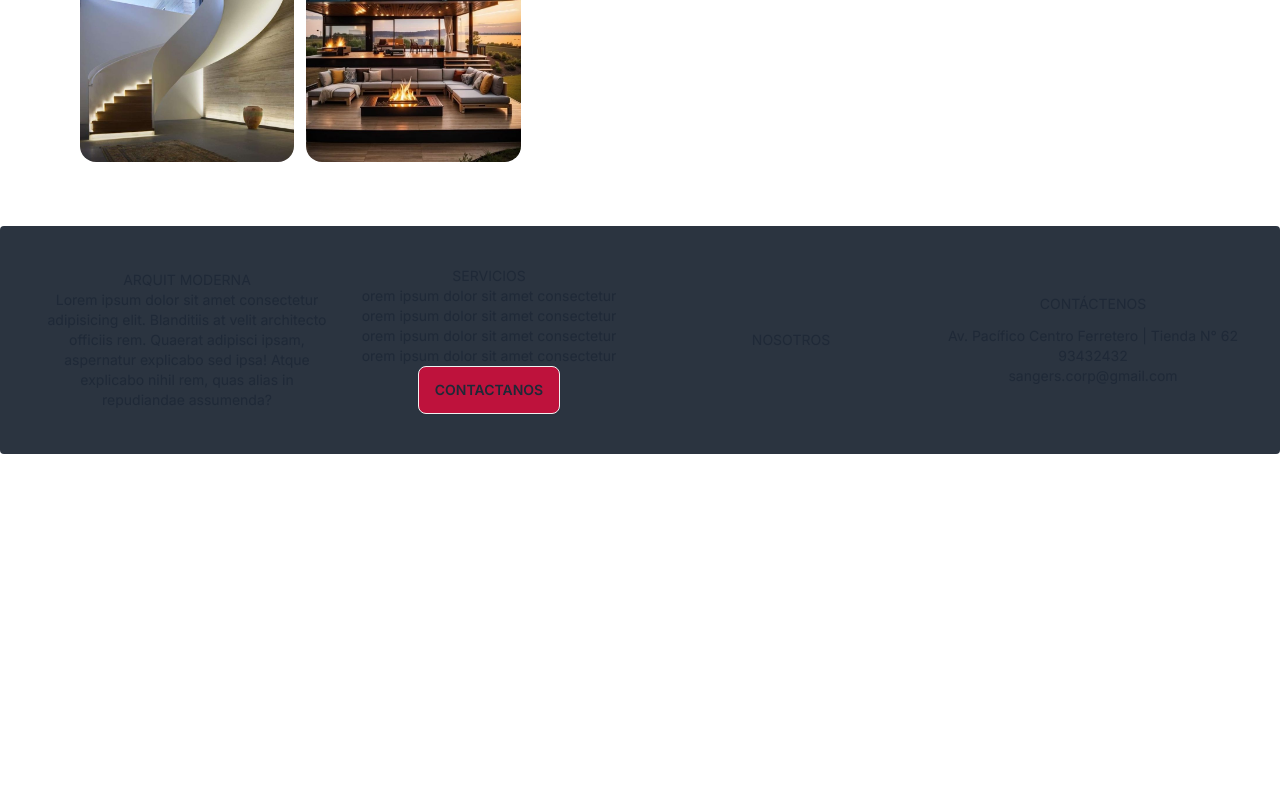
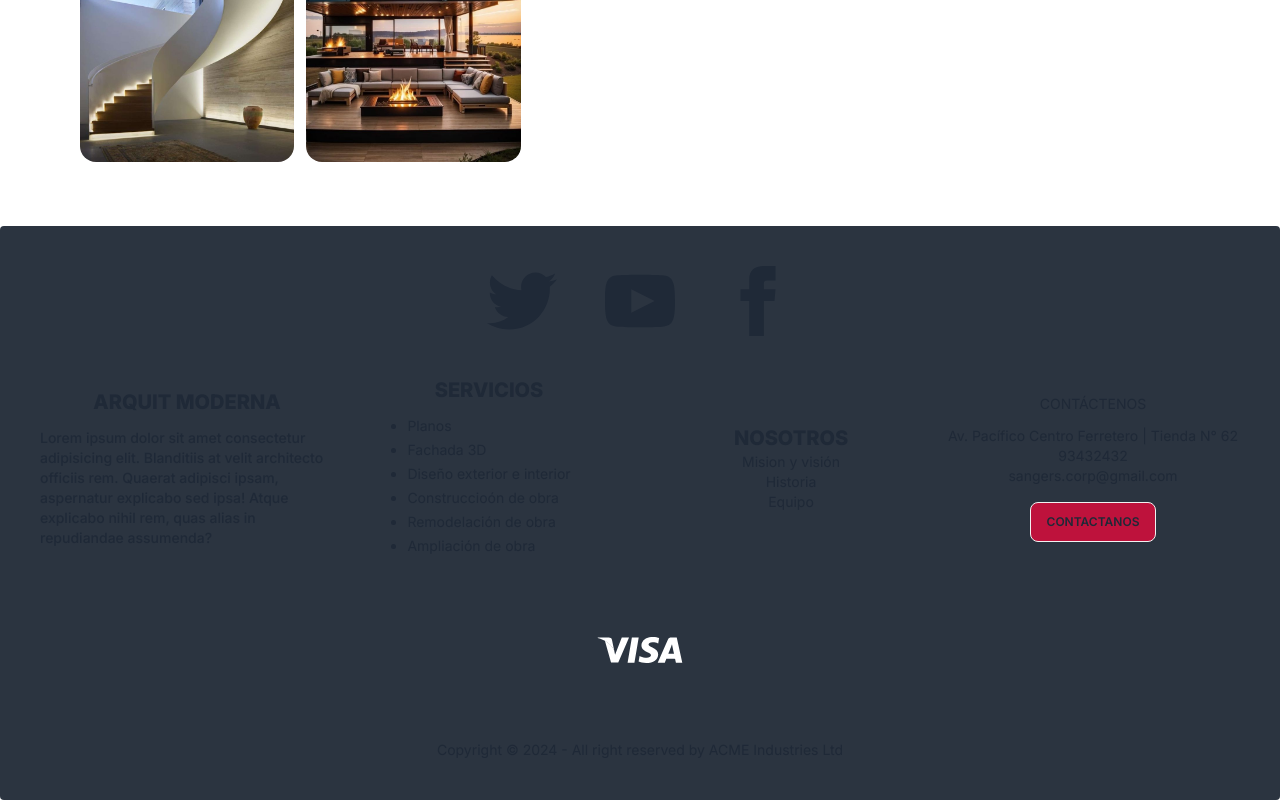
Before and after one commit to Johan-Lopez-Torres/arquit-moderna-internship, a Next.js app: page /servicios/planos in a window 1280 px wide. Shown: the part 884-1684 px from the top of the page. Before the commit the page ends 1338 px from the top, so only its background shows below. Built offline with nearby package versions, Linux system fonts and the light colour scheme.

Commit message:
footer payment

```diff
--- a/src/app/components/Footer.tsx
+++ b/src/app/components/Footer.tsx
@@ -1,6 +1,51 @@
 import Link from "next/link";
 import React from "react";
-import styles from "./styles-component/Footer.module.scss"
+import styles from "./styles-component/Footer.module.scss";
+
+const servicios = [
+  {
+    id: 1,
+    nombre: "Planos",
+  },
+  {
+    id: 2,
+    nombre: "Fachada 3D",
+  },
+  {
+    id: 3,
+    nombre: "Diseño exterior e interior",
+  },
+  {
+    id: 4,
+    nombre: "Construccioón de obra",
+  },
+  {
+    id: 5,
+    nombre: "Remodelación de obra",
+  },
+  {
+    id: 6,
+    nombre: "Ampliación de obra",
+  },
+];
+
+const contactoInfo = [
+  {
+    id: 1,
+    nombre: "Av. Pacífico Centro Ferretero | Tienda N° 62",
+  },
+  {
+    id: 2,
+    nombre: "93432432",
+  },
+  {
+    id: 3,
+    nombre: "sangers.corp@gmail.com",
+  },
+];
+
+const description: String =
+  "Lorem ipsum dolor sit amet consectetur adipisicing elit. Blanditiis at velit architecto officiis rem. Quaerat adipisci ipsam, aspernatur explicabo sed ipsa! Atque explicabo nihil rem, quas alias in repudiandae assumenda?";
 
 const Footer = () => {
   return (
@@ -8,48 +53,113 @@ const Footer = () => {
       <footer
         className={`bg-neutral footer footer-center p-10  text-base-content rounded bg mt-10`}
       >
+        <nav className="">
+          <div className="grid grid-flow-col gap-4">
+            <a>
+              <svg
+                xmlns="http://www.w3.org/2000/svg"
+                width="70"
+                height="70"
+                viewBox="0 0 24 24"
+                className="fill-current"
+              >
+                <path d="M24 4.557c-.883.392-1.832.656-2.828.775 1.017-.609 1.798-1.574 2.165-2.724-.951.564-2.005.974-3.127 1.195-.897-.957-2.178-1.555-3.594-1.555-3.179 0-5.515 2.966-4.797 6.045-4.091-.205-7.719-2.165-10.148-5.144-1.29 2.213-.669 5.108 1.523 6.574-.806-.026-1.566-.247-2.229-.616-.054 2.281 1.581 4.415 3.949 4.89-.693.188-1.452.232-2.224.084.626 1.956 2.444 3.379 4.6 3.419-2.07 1.623-4.678 2.348-7.29 2.04 2.179 1.397 4.768 2.212 7.548 2.212 9.142 0 14.307-7.721 13.995-14.646.962-.695 1.797-1.562 2.457-2.549z"></path>
+              </svg>
+            </a>
+            <a className="mx-8">
+              <svg
+                xmlns="http://www.w3.org/2000/svg"
+                width="70"
+                height="70"
+                viewBox="0 0 24 24"
+                className="fill-current"
+              >
+                <path d="M19.615 3.184c-3.604-.246-11.631-.245-15.23 0-3.897.266-4.356 2.62-4.385 8.816.029 6.185.484 8.549 4.385 8.816 3.6.245 11.626.246 15.23 0 3.897-.266 4.356-2.62 4.385-8.816-.029-6.185-.484-8.549-4.385-8.816zm-10.615 12.816v-8l8 3.993-8 4.007z"></path>
+              </svg>
+            </a>
+            <a>
+              <svg
+                xmlns="http://www.w3.org/2000/svg"
+                width="70"
+                height="70"
+                viewBox="0 0 24 24"
+                className="fill-current"
+              >
+                <path d="M9 8h-3v4h3v12h5v-12h3.642l.358-4h-4v-1.667c0-.955.192-1.333 1.115-1.333h2.885v-5h-3.808c-3.596 0-5.192 1.583-5.192 4.615v3.385z"></path>
+              </svg>
+            </a>
+          </div>
+        </nav>
+
         <div className="grid grid-cols-4 ">
           <div className="">
-            <h1>ARQUIT MODERNA</h1>
-            <p>
-              Lorem ipsum dolor sit amet consectetur adipisicing elit.
-              Blanditiis at velit architecto officiis rem. Quaerat adipisci
-              ipsam, aspernatur explicabo sed ipsa! Atque explicabo nihil rem,
-              quas alias in repudiandae assumenda?
-            </p>
+            <h1 className="mb-3 font-extrabold text-xl">ARQUIT MODERNA</h1>
+            <p className="text-left font-medium">{description}</p>
           </div>
           <div>
             <div className="servicios y contacto">
-              <div className="servicos">
-                <h1>SERVICIOS</h1>
-                <ul>
-                  <li>orem ipsum dolor sit amet consectetur</li>
-                  <li>orem ipsum dolor sit amet consectetur</li>
-                  <li>orem ipsum dolor sit amet consectetur</li>
-                  <li>orem ipsum dolor sit amet consectetur</li>
+              <div className="">
+                <h1 className="font-extrabold text-xl mb-3">SERVICIOS</h1>
+                <ul className="text-left list-disc">
+                  {servicios.map((servicio) => (
+                    <li className="mb-1" key={servicio.id}>
+                      <Link href={`/servicios/${servicio.nombre}`}>
+                        <h2>{servicio.nombre}</h2>
+                      </Link>
+                    </li>
+                  ))}
                 </ul>
-              </div>
-              <div className="contacto">
-                <button className="btn bg-rose-700"> CONTACTANOS</button>
               </div>
             </div>
           </div>
-          <div>NOSOTROS</div>
-          <div className="flex flex-col content-around">
-              <h1 className="mb-3">CONTÁCTENOS</h1>
-            <ul >
-              <li>
-                <a href="">Av. Pacífico Centro Ferretero | Tienda N° 62</a>
-              </li>
-              <li>
-                <a href="">93432432</a>
-              </li>
-              <li>
-                <a>sangers.corp@gmail.com</a>
-              </li>
+          <div>
+            <h1 className="font-extrabold text-xl ">NOSOTROS</h1>
+            <ul>
+              <li>Mision y visión</li>
+              <li>Historia</li>
+              <li>Equipo</li>
+              <li></li>
             </ul>
           </div>
+          <div className="flex flex-col content-around">
+            <h1 className="mb-3">CONTÁCTENOS</h1>
+            <ul className="mb-4">
+              {contactoInfo.map((contacto) => (
+                <li key={contacto.id}>
+                  <Link href={`/nosotros/${contacto.nombre}`}>
+                    <h2>{contacto.nombre} </h2>
+                  </Link>
+                </li>
+              ))}
+            </ul>
+            <div className="contacto">
+              <button className="btn bg-rose-700 min-h-min h-10 text-xs">
+                {" "}
+                CONTACTANOS
+              </button>
+            </div>
+          </div>
         </div>
+        <svg
+          enable-background="new 0 0 780 500"
+          height="100"
+          viewBox="0 0 780 500"
+          width="100"
+          xmlns="http://www.w3.org/2000/svg"
+        >
+          <path
+            d="m293.2 348.73 33.359-195.76h53.358l-33.384 195.76zm246.11-191.54c-10.569-3.966-27.135-8.222-47.821-8.222-52.726 0-89.863 26.551-90.181 64.604-.297 28.129 26.515 43.822 46.754 53.185 20.771 9.598 27.752 15.716 27.652 24.283-.133 13.123-16.586 19.115-31.924 19.115-21.355 0-32.701-2.967-50.225-10.273l-6.878-3.111-7.487 43.822c12.463 5.467 35.508 10.199 59.438 10.445 56.09 0 92.502-26.248 92.916-66.885.199-22.27-14.016-39.215-44.801-53.188-18.65-9.056-30.072-15.099-29.951-24.269 0-8.137 9.668-16.838 30.56-16.838 17.446-.271 30.088 3.534 39.936 7.5l4.781 2.259zm137.31-4.223h-41.23c-12.772 0-22.332 3.486-27.94 16.234l-79.245 179.4h56.031s9.159-24.121 11.231-29.418c6.123 0 60.555.084 68.336.084 1.596 6.854 6.492 29.334 6.492 29.334h49.512l-43.187-195.64zm-65.417 126.41c4.414-11.279 21.26-54.724 21.26-54.724-.314.521 4.381-11.334 7.074-18.684l3.606 16.878s10.217 46.729 12.353 56.527h-44.293zm-363.3-126.41-52.239 133.5-5.565-27.129c-9.726-31.274-40.025-65.157-73.898-82.12l47.767 171.2 56.455-.063 84.004-195.39-56.524-.001"
+            fill="white"
+          />
+          <path
+            d="m146.92 152.96h-86.041l-.682 4.073c66.939 16.204 111.23 55.363 129.62 102.42l-18.709-89.96c-3.229-12.396-12.597-16.096-24.186-16.528"
+            fill="white"
+          />
+        </svg>
+
+        <aside>
+          <p>Copyright © 2024 - All right reserved by ACME Industries Ltd</p>
+        </aside>
       </footer>
     </>
   );
--- a/src/app/components/Navbar.tsx
+++ b/src/app/components/Navbar.tsx
@@ -4,6 +4,106 @@ import Link from "next/link";
 
 const servicios: string = "servicios";
 const planos: string = "servicios/planos";
+
+const servicio=[
+  {
+    id:1,
+    name:"FACHADA 3D",
+    url:"servicios/fachada"
+  },
+  {
+    id:2,
+    name:"DISEÑO EXTERIOR E INTERIOR",
+    url:"servicios/diseno"
+  },
+  {
+    id:3,
+    name:"CONSTRUCCIÓN DE OBRA",
+    url:"servicios/construccion"
+  },
+  {
+    id:4,
+    name:"REMODELACIÓN DE OBRA",
+    url:"servicios/remodelacion"
+  },
+  {
+    id:5,
+    name:"AMPLIACIÓN DE OBRA",
+    url:"servicios/ampliacion"
+  }
+]
+
+
+const planosServicios = [
+  {
+    id: 1,
+    name: "DISTRIBUCIÓN",
+    url: "servicios/planos/distribucion",
+  },
+  {
+    id: 2,
+    name: "CORTES Y ELEVACIONES",
+    url: "servicios/planos/cortes-elevaciones",
+  },
+  {
+    id: 3,
+    name: "INSTALACIÓN SANITARIA (AGUA)",
+    url: "servicios/planos/instalacion-sanitaria-agua",
+  },
+  {
+    id: 4,
+    name: "INSTALACIÓN SANITARIA (DESAGUE)",
+    url: "servicios/planos/instalacion-sanitaria-desague",
+  },
+  {
+    id: 5,
+    name: "INSTALACIÓN ELÉCTRICA",
+    url: "servicios/planos/instalacion-electrica",
+  },
+  {
+    id: 6,
+    name: "ESTRUCTURA - CIMENTACIÓN",
+    url: "servicios/planos/estructura-cimentacion",
+  },
+  {
+    id: 7,
+    name: "ESTRUCTURA - ALIGERADO",
+    url: "servicios/planos/estructura-aligerado",
+  },
+];
+
+const navbarData = [
+  {
+    id: 1,
+    name: "INICIO",
+    url: "/",
+  },
+  {
+    id: 2,
+    name: "SERVICIOS",
+    url: "/servicios",
+  },
+  {
+    id: 3,
+    name: "NOSOTROS",
+    url: "/nosotros",
+  },
+  {
+    id: 4,
+    name: "TESTIMONIOS",
+    url: "/testimonios",
+  },
+  {
+    id: 5,
+    name: "UBÍCANOS",
+    url: "/ubicanos",
+  },
+  {
+    id: 6,
+    name: "CONTACTO",
+    url: "/contacto",
+  },
+];
 
 const Navbar = () => {
   return (
@@ -40,55 +140,24 @@ const Navbar = () => {
                     <ul
                       className={` ${styles.submenu2}  bg-slate-700   -ml-1  p-0   z-50 `}
                     >
-                      <li>
-                        <a href="#">DISTRIBUCIÓN</a>
-                      </li>
-                      <li>
-                        <a href="">CORTES Y ELEVACIONES</a>
-                      </li>
-                      <li>
-                        <a href="">INSTALACIÓN SANITARIA (AGUA)</a>
-                      </li>
-                      <li>
-                        <a href="">INSTALACIÓN SANITARIA (DESAGUE)</a>
-                      </li>
-                      <li>
-                        <a href="">INSTALACIÓN ELÉCTRICA</a>
-                      </li>
-                      <li>
-                        <a href="">ESTRUCTURA - CIMENTACIÓN</a>
-                      </li>
-                      <li>
-                        <a href="">ESTRUCTURA - ALIGERADO</a>
-                      </li>
+                      {planosServicios.map((servicio) => (
+                        <li className="mb-1" key={servicio.id}>
+                          <Link href={`/${servicio.url}`}>
+                            <h2>{servicio.name}</h2>
+                          </Link>
+                        </li>
+                      ))}
                     </ul>
                   </li>
-                  <li>
-                    <a href={` /${servicios}/fachada`}>FACHADA 3D</a>
-                  </li>
-                  <li>
-                    <a href={` /${servicios}/diseno`}>
-                      DISEÑO EXTERIOR E INTERIOR
-                    </a>
-                  </li>
-                  <li>
-                    <a href={` /${servicios}/construccion`}>
-                      CONSTRUCCIÓN DE OBRA
-                    </a>
-                  </li>
-                  <li>
-                    <a href={` /${servicios}/remodelacion`}>
-                      REMODELACIÓN DE OBRA
-                    </a>
-                  </li>
-                  <li>
-                    <a href={` /${servicios}/construccion`}>
-                      CONSTRUCCIÓN DE OBRA
-                    </a>
-                  </li>
-                  <li>
-                    <a href={` /${servicios}/ampliacion`}>AMPLIACIÓN DE OBRA</a>
-                  </li>
+                  {
+                    servicio.map((servicio)=>(
+                      <li key={servicio.id}>
+                        <Link href={`/${servicio.url}`}>
+                          <h2>{servicio.name}</h2>
+                        </Link>
+                      </li>
+                    ))
+                  }
                 </ul>
               </li>
 
@@ -108,7 +177,7 @@ const Navbar = () => {
           </div>
           <a
             href="/"
-            className="btn btn-ghost text-3xl text-rose-700 font-extrabold pr-1 "
+            className="btn btn-ghost text-3xl text-rose-600 font-extrabold pr-1 "
           >
             ARQUIT MODERNA
           </a>
@@ -130,27 +199,13 @@ const Navbar = () => {
                   <ul
                     className={` ${styles.submenu2}  bg-slate-700   -ml-1  p-0   z-50 `}
                   >
-                    <li>
-                      <a href="#">DISTRIBUCIÓN</a>
-                    </li>
-                    <li>
-                      <a href="">CORTES Y ELEVACIONES</a>
-                    </li>
-                    <li>
-                      <a href="">INSTALACIÓN SANITARIA (AGUA)</a>
-                    </li>
-                    <li>
-                      <a href="">INSTALACIÓN SANITARIA (DESAGUE)</a>
-                    </li>
-                    <li>
-                      <a href="">INSTALACIÓN ELÉCTRICA</a>
-                    </li>
-                    <li>
-                      <a href="">ESTRUCTURA - CIMENTACIÓN</a>
-                    </li>
-                    <li>
-                      <a href="">ESTRUCTURA - ALIGERADO</a>
-                    </li>
+                    {planosServicios.map((servicio) => (
+                      <li className="mb-1" key={servicio.id}>
+                        <Link href={`/${servicio.url}`}>
+                          <h2>{servicio.name}</h2>
+                        </Link>
+                      </li>
+                    ))}
                   </ul>
                 </li>
                 <li>
--- a/src/app/components/ServiciosLayout.tsx
+++ b/src/app/components/ServiciosLayout.tsx
@@ -50,7 +50,7 @@ const ServiceLayout = () => {
                         xmlns="http://www.w3.org/2000/svg"
                         fill="none"
                         viewBox="0 0 24 24"
-                        className="inline-block w-8 h-8 stroke-current"
+                        className="inline-block w-8 h-8 stroke-current text-teal-400"
                       >
                         <path
                           strokeLinecap="round"
@@ -70,7 +70,7 @@ const ServiceLayout = () => {
                         xmlns="http://www.w3.org/2000/svg"
                         fill="none"
                         viewBox="0 0 24 24"
-                        className="inline-block w-8 h-8 stroke-current"
+                        className="inline-block w-8 h-8 stroke-current text-teal-400"
                       >
                         <path
                           strokeLinecap="round"
@@ -90,7 +90,7 @@ const ServiceLayout = () => {
                         xmlns="http://www.w3.org/2000/svg"
                         fill="none"
                         viewBox="0 0 24 24"
-                        className="inline-block w-8 h-8 stroke-current"
+                        className="inline-block w-8 h-8 stroke-current text-teal-400"
                       >
                         <path
                           strokeLinecap="round"
--- a/src/app/servicios/layout.tsx
+++ b/src/app/servicios/layout.tsx
@@ -8,7 +8,7 @@ const layout: React.FC<LayoutProps> = ({ children }) => {
   return (
     <>
       <div className="w-full h-16 bg-rose-700 flex justify-center items-center">
-            <h1 className="text-3xl font-extrabold text-white">SERVICIOS</h1>
+            <h1 className="text-3xl font-extrabold text-slate-300">SERVICIOS</h1>
       </div>
       {children}
     </>
--- a/tailwind.config.ts
+++ b/tailwind.config.ts
@@ -29,6 +29,7 @@ const config: Config = {
         silver: "#ecebff",
         "bubble-gum": "#ff77e9",
         bermuda: "#00CABE",
+        rojo: "#E91E31"
       },
     },
   },
```
Also changed, not shown: src/app/components/Hero.tsx (+5 -5 lines).
